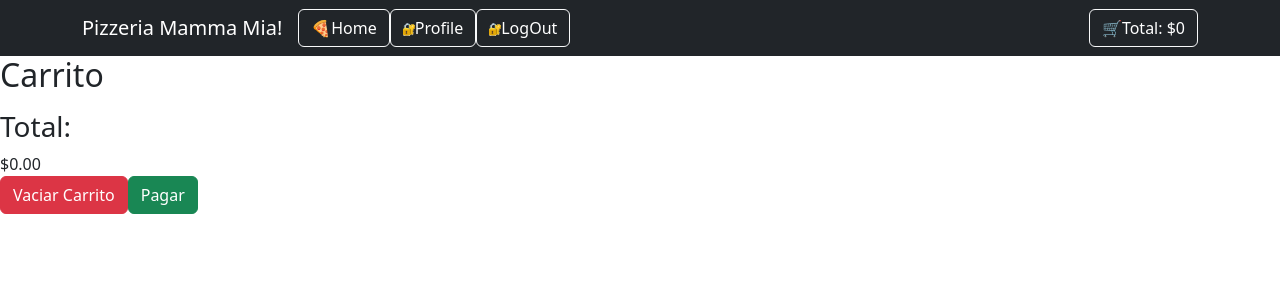
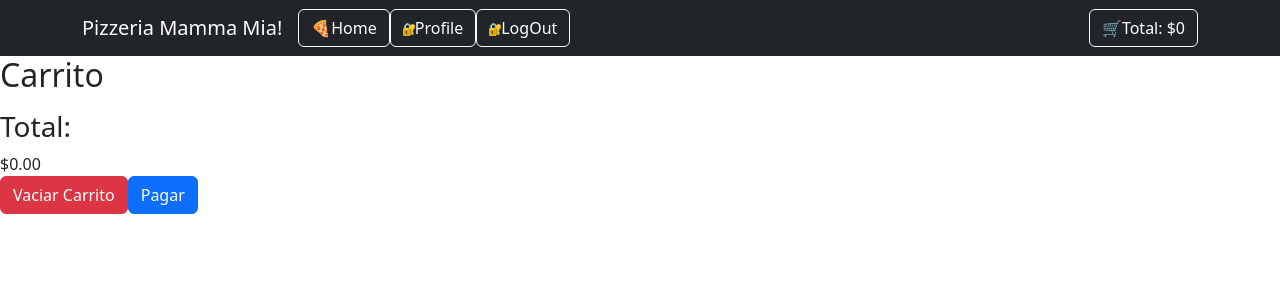
Before and after one commit to Descolle/HITO7_REACT, a React (Vite) app: page /HITO7_REACT/cart in a window 1280 px wide. Shown: the top 300 px of the page. Built offline with nearby package versions, Linux system fonts and the light colour scheme.

Commit message:
boton de pagar

```diff
--- a/src/components/Cart.jsx
+++ b/src/components/Cart.jsx
@@ -2,9 +2,11 @@ import { useContext } from "react";
 import CardPizza from "./CardPizza";
 import Button from "react-bootstrap/Button";
 import { CartContext } from "./Context/CartContext";
+import { MyContext } from "./Context/MyContext";
 
 function Cart() {
   const { cart, total, removePizza, clearCart } = useContext(CartContext);
+  const { token } = useContext(MyContext);
 
   return (
     <div>
@@ -34,9 +36,7 @@ function Cart() {
       <Button variant="danger" onClick={clearCart} className="clear-all">
         Vaciar Carrito
       </Button>
-      <Button variant="success" className="clear-all">
-        Pagar
-      </Button>
+      {token && <button className="btn btn-primary">Pagar</button>}
     </div>
   );
 }
```
